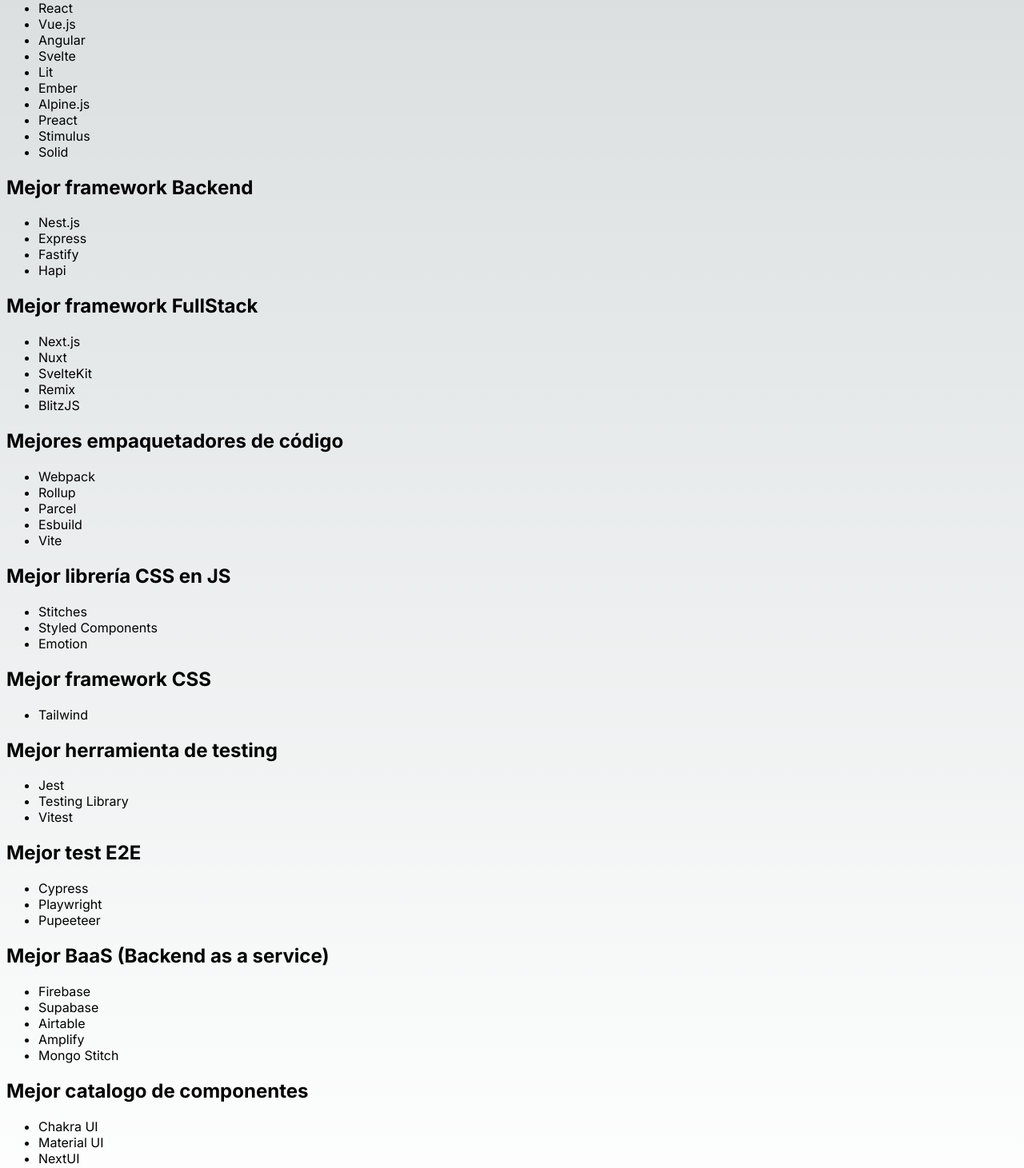
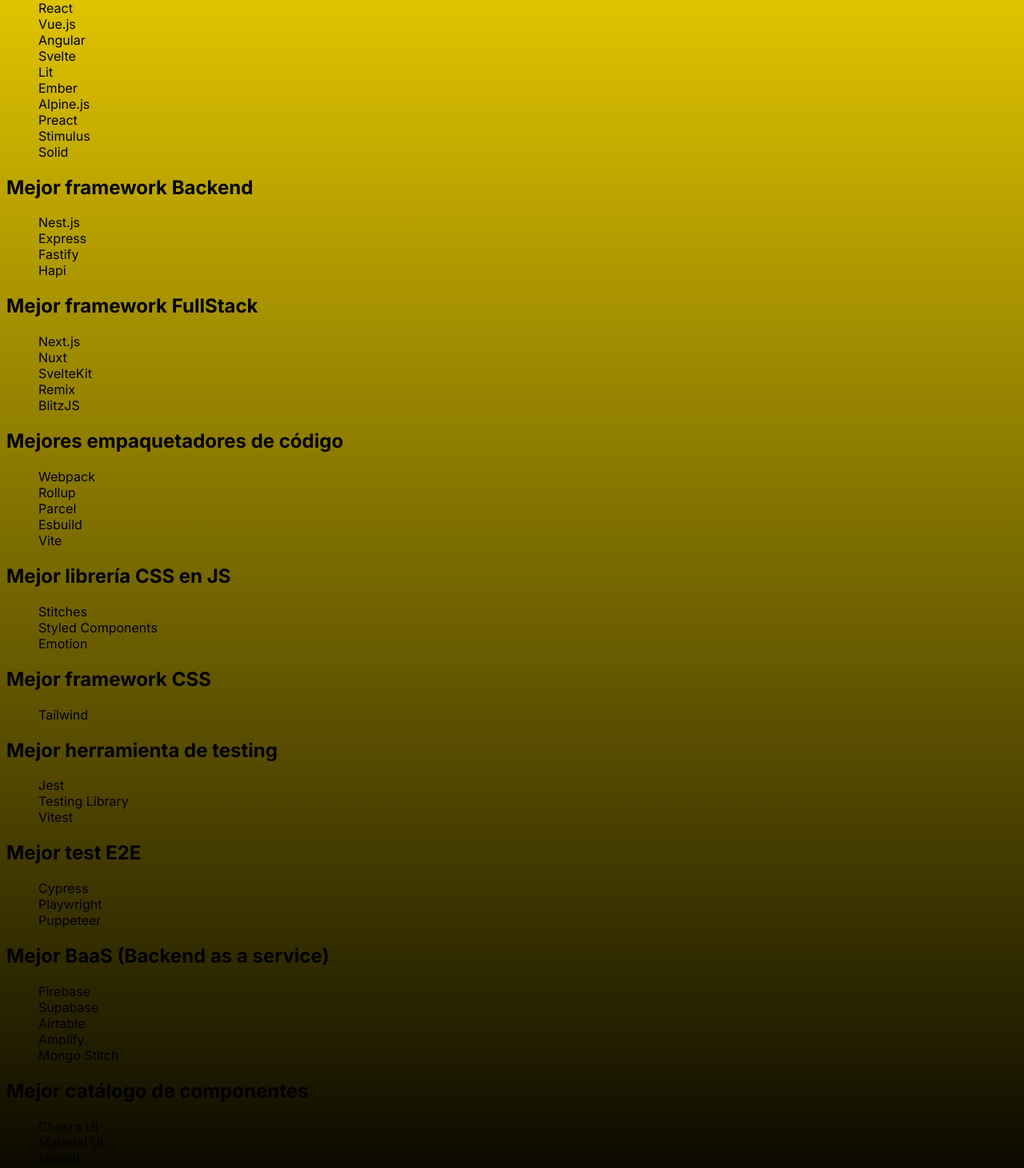
Before and after one commit to JhonatanH03/primer-parcial, a Next.js app: page / in a window 1280 px wide. Shown: the part 220-1681 px from the top of the page at 80% size. Built offline with nearby package versions, Linux system fonts and the light colour scheme.

Commit message:
//Add the boxes where the logos will go

```diff
--- a/app/globals.css
+++ b/app/globals.css
@@ -1,13 +1,13 @@
+
 
 :root {
-  --foreground-rgb: 0, 0, 0;
-  --background-start-rgb: 214, 219, 220;
-  --background-end-rgb: 255, 255, 255;
+  --background-start-rgb: 255, 223, 0;
+  --background-end-rgb: 0, 0, 0;
 }
 
 @media (prefers-color-scheme: white) {
   :root {
-    --foreground-rgb: 255, 255, 255;
+    --foreground-rgb: 0, 0, 0;
     --background-start-rgb: 0, 0, 0;
     --background-end-rgb: 0, 0, 0;
   }
--- a/app/page.tsx
+++ b/app/page.tsx
@@ -2,9 +2,19 @@
 import type { NextPage } from 'next'
 import Head from "next/head"
 import Link from 'next/link';
+import { Header } from '@/components/Header';
+
+const SectionTitle = ({children}:{children: string}) => <h2 className='text-xl font-bold '>{children}</h2>
+
+const Box = ({ title }: { title: string }) => <div>
+    <div className='rounded flex flex-col items-center justify-center border border-gray-100 py-10 shadow-lg'>
+      <div className='p-4'>{title}</div>
+    </div>
+</div>
+
 const Home: NextPage = () => {
 
-const SectionTitle = ({children}:{children: string}) => <h2 className='text-xl font-bold '>{children}</h2>
+
 
     return (
     <>
@@ -26,101 +36,90 @@
               </p>
             </div>
 
-            <div className='sticky top-0 bg-black max-w-3xl mt-20 p-12 mx-auto rounded-lg text-white'>
+            <div className='sticky top-0 bg-white max-w-3xl mt-20 p-12 mx-auto rounded-lg text-black'>
                 <SectionTitle>Mejor biblioteca UI</SectionTitle>
                 <ul>
-                    <li>React</li>
-                    <li>Vue.js</li>
-                    <li>Angular</li>
-                    <li>Svelte</li>
-                    <li>Lit</li>
-                    <li>Ember</li>
-                    <li>Alpine.js</li>
-                    <li>Preact</li>
-                    <li>Stimulus</li>
-                    <li>Solid</li>
-
+                    <Box title="React" />
+                    <Box title="Vue.js" />
+                    <Box title="Angular" />
+                    <Box title="Svelte" />
+                    <Box title="Lit" />
+                    <Box title="Ember" />
+                    <Box title="Alpine.js" />
+                    <Box title="Preact" />
+                    <Box title="Stimulus" />
+                    <Box title="Solid" />
                 </ul>
 
                 <SectionTitle>Mejor framework Backend</SectionTitle>
                 <ul>
-                    <li>Nest.js</li>
-                    <li>Express</li>
-                    <li>Fastify</li>
-                    <li>Hapi</li>
+                    <Box title="Nest.js" />
+                    <Box title="Express" />
+                    <Box title="Fastify" />
+                    <Box title="Hapi" />
                 </ul>
 
                 <SectionTitle>Mejor framework FullStack</SectionTitle>
                 <ul>
-                    <li>Next.js</li>
-                    <li>Nuxt</li>
-                    <li>SvelteKit</li>
-                    <li>Remix</li>
-                    <li>BlitzJS</li>
-
+                <Box title="Next.js" />
+                    <Box title="Nuxt" />
+                    <Box title="SvelteKit" />
+                    <Box title="Remix" />
+                    <Box title="BlitzJS" />
                 </ul>
 
                 <SectionTitle>Mejores empaquetadores de código</SectionTitle>
                 <ul>
-                    <li>Webpack</li>
-                    <li>Rollup</li>
-                    <li>Parcel</li>
-                    <li>Esbuild</li>
-                    <li>Vite</li>
-
+                    <Box title="Webpack" />
+                    <Box title="Rollup" />
+                    <Box title="Parcel" />
+                    <Box title="Esbuild" />
+                    <Box title="Vite" />
                 </ul>
 
                 <SectionTitle>Mejor librería CSS en JS</SectionTitle>
                 <ul>
-                    <li>Stitches</li>
-                    <li>Styled Components</li>
-                    <li>Emotion</li>
-
+                    <Box title="Stitches" />
+                    <Box title="Styled Components" />
+                    <Box title="Emotion" />
                 </ul>
 
                 <SectionTitle>Mejor framework CSS</SectionTitle>
                 <ul>
-                    <li>Tailwind</li>
-
-
+                    <Box title="Tailwind" />
                 </ul>
 
                 <SectionTitle>Mejor herramienta de testing</SectionTitle>
                 <ul>
-                    <li>Jest</li>
-                    <li>Testing Library</li>
-                    <li>Vitest</li>
-
-
+                    <Box title="Jest" />
+                    <Box title="Testing Library" />
+                    <Box title="Vitest" />
                 </ul>
 
                 <SectionTitle>Mejor test E2E</SectionTitle>
                 <ul>
-                    <li>Cypress</li>
-                    <li>Playwright</li>
-                    <li>Pupeeteer</li>
-
-
+                    <Box title="Cypress" />
+                    <Box title="Playwright" />
+                    <Box title="Puppeteer" />
                 </ul>
 
                 <SectionTitle>Mejor BaaS (Backend as a service)</SectionTitle>
                 <ul>
-                    <li>Firebase</li>
-                    <li>Supabase</li>
-                    <li>Airtable</li>
-                    <li>Amplify</li>
-                    <li>Mongo Stitch</li>
-
+                    <Box title="Firebase" />
+                    <Box title="Supabase" />
+                    <Box title="Airtable" />
+                    <Box title="Amplify" />
+                    <Box title="Mongo Stitch" />
                 </ul>
 
-                <SectionTitle>Mejor catalogo de componentes</SectionTitle>
+                <SectionTitle>Mejor catálogo de componentes</SectionTitle>
                 <ul>
-                    <li>Chakra UI</li>
-                    <li>Material UI</li>
-                    <li>NextUI</li>
-                    <li>Antd</li>
-                    <li>DaisyUI</li>
-                    <li>React Semantic UI</li>
+                    <Box title="Chakra UI" />
+                    <Box title="Material UI" />
+                    <Box title="NextUI" />
+                    <Box title="Antd" />
+                    <Box title="DaisyUI" />
+                    <Box title="React Semantic UI" />
                 </ul>
 
             </div>
```
Also changed, not shown: pages/_app.tsx (+10 -11 lines).
